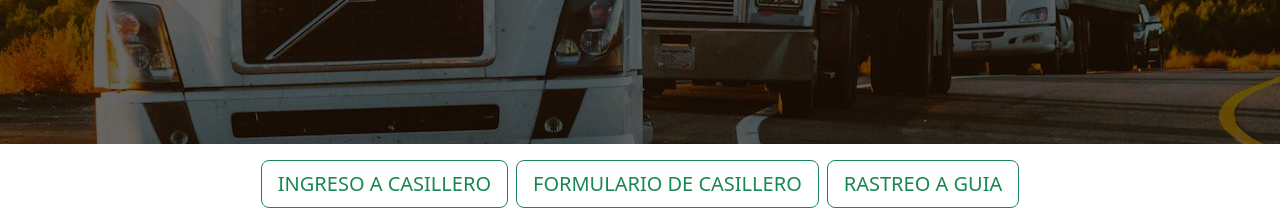
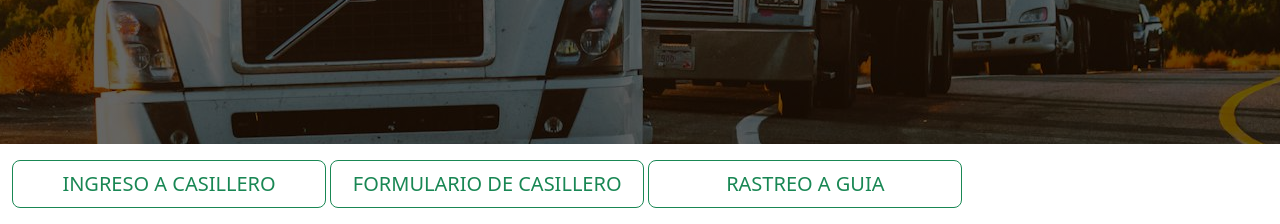
Before and after one commit to octaviosaenz/CSFPANAMA.github.io, a plain HTML site: page index.html in a window 1280 px wide. Shown: the part 704-928 px from the top of the page. Drawn offline with nearby package versions, Linux system fonts and the light colour scheme.

Commit message:
Update index.html

```diff
--- a/index.html
+++ b/index.html
@@ -191,7 +191,7 @@
     </div>
     <!--Buttons-->
     <div
-      class="d-flex gap-2 justify-content-center py-3 background-color-white"
+      class="container-fluid row-cols-1 row-cols-md-4 gap-2 justify-content-center py-3 background-color-white"
     >
       <button type="button" class="btn btn-outline-success btn-lg">
         INGRESO A CASILLERO
```
